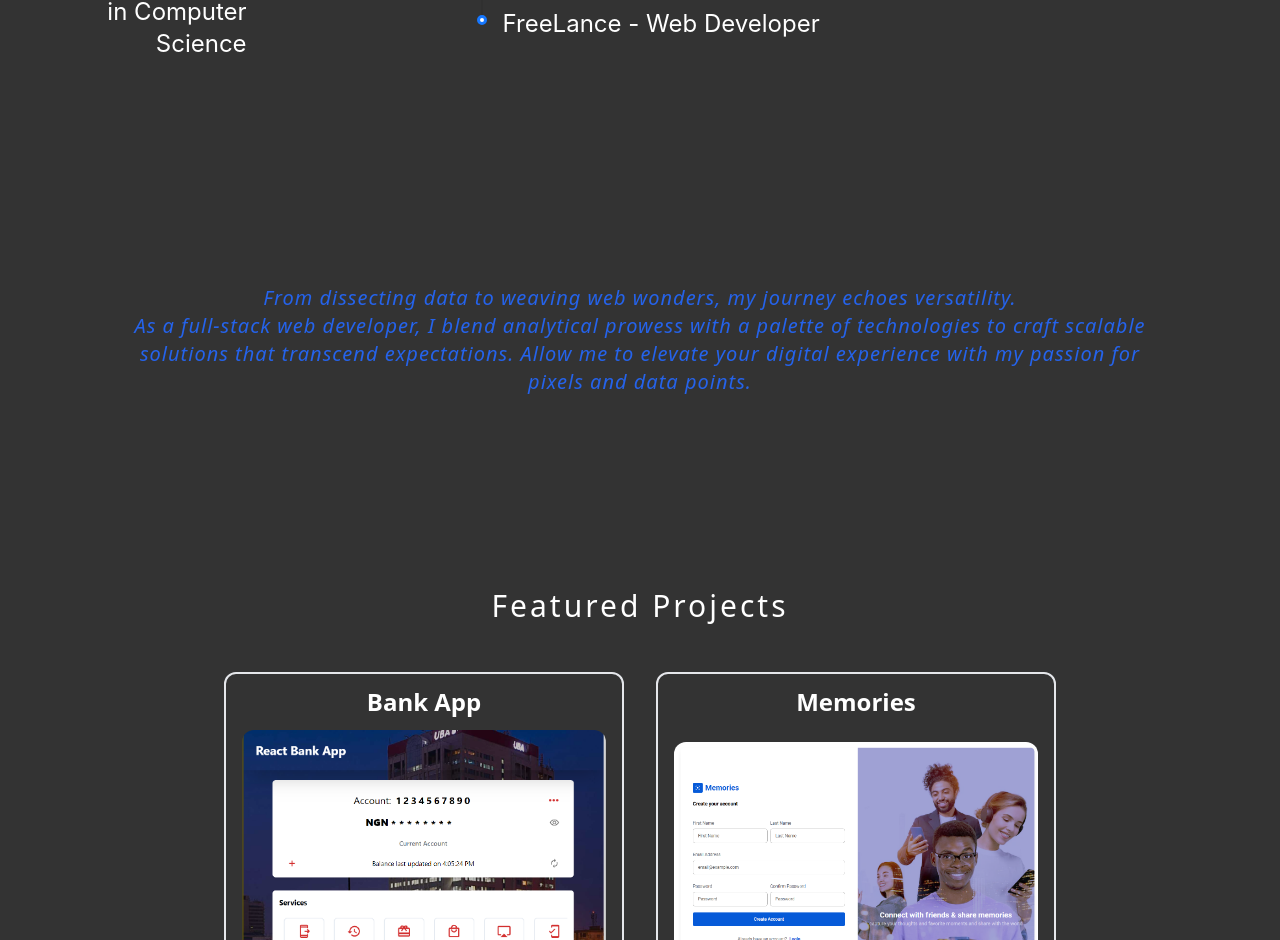
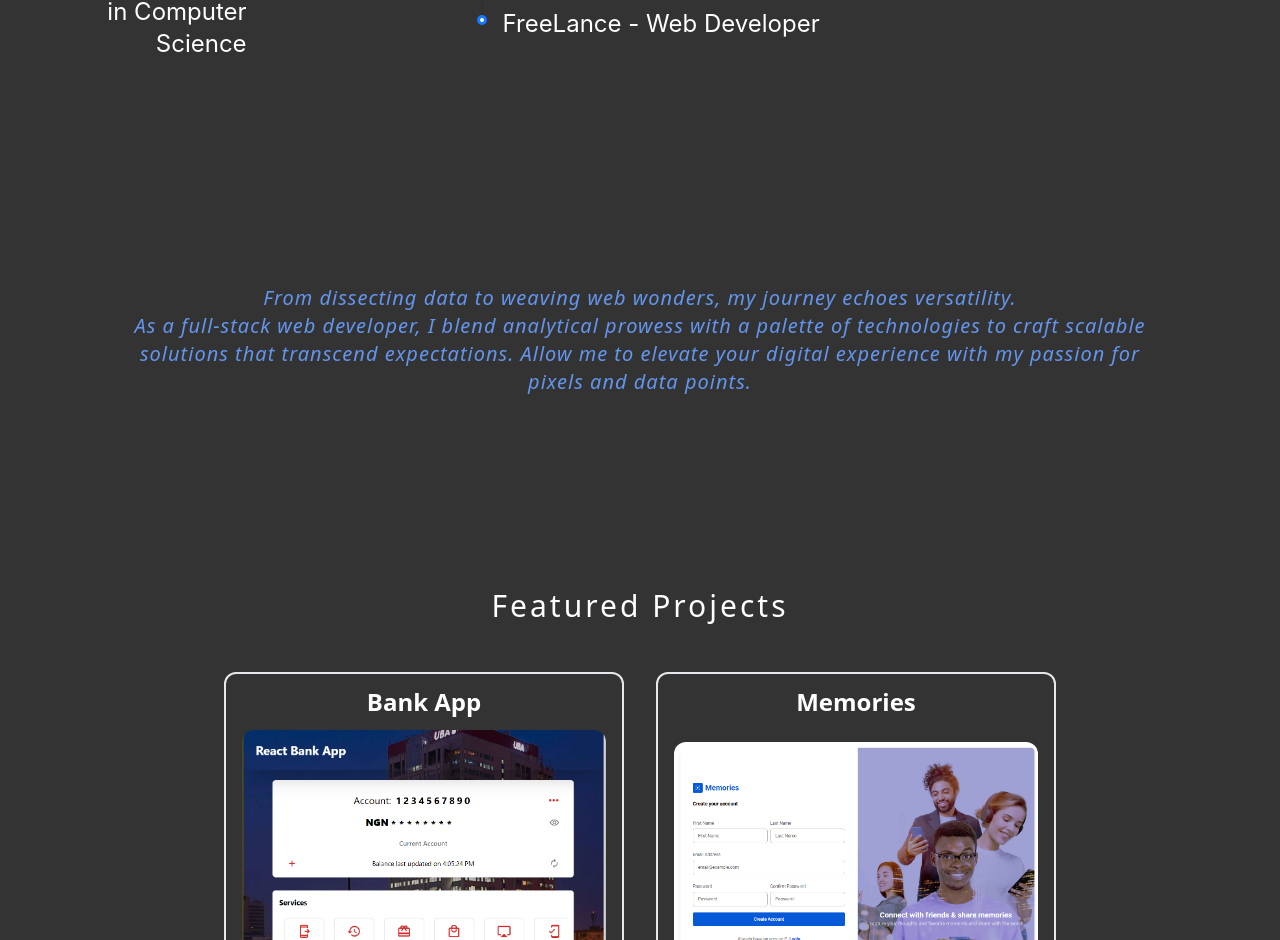
Before and after one commit to ikecod3/portfolio, a React (Vite) app in the folder portfolio/: page / in a window 1280 px wide. Shown: the part 1224-2164 px from the top of the page. Built offline with nearby package versions, Linux system fonts and the light colour scheme.

Commit message:
adjustment

```diff
--- a/portfolio/src/components/Services.jsx
+++ b/portfolio/src/components/Services.jsx
@@ -4,7 +4,7 @@ const Services = () => {
   return (
     <div
       id="services"
-      className="h-[50vh]  flex flex-col  items-center justify-center p-8 mb-12 bg-gradient-to-l text-blue-600"
+      className="h-[50vh]  flex flex-col  items-center justify-center p-8 mb-12 bg-gradient-to-l text-[#6495ed]"
     >
       <p className="text-center mx-auto max-w-screen-lg text-base sm:text-xl text-pretty px-4 sm:px-0 ">
         <i className="tracking-wider text-inherit">
```
